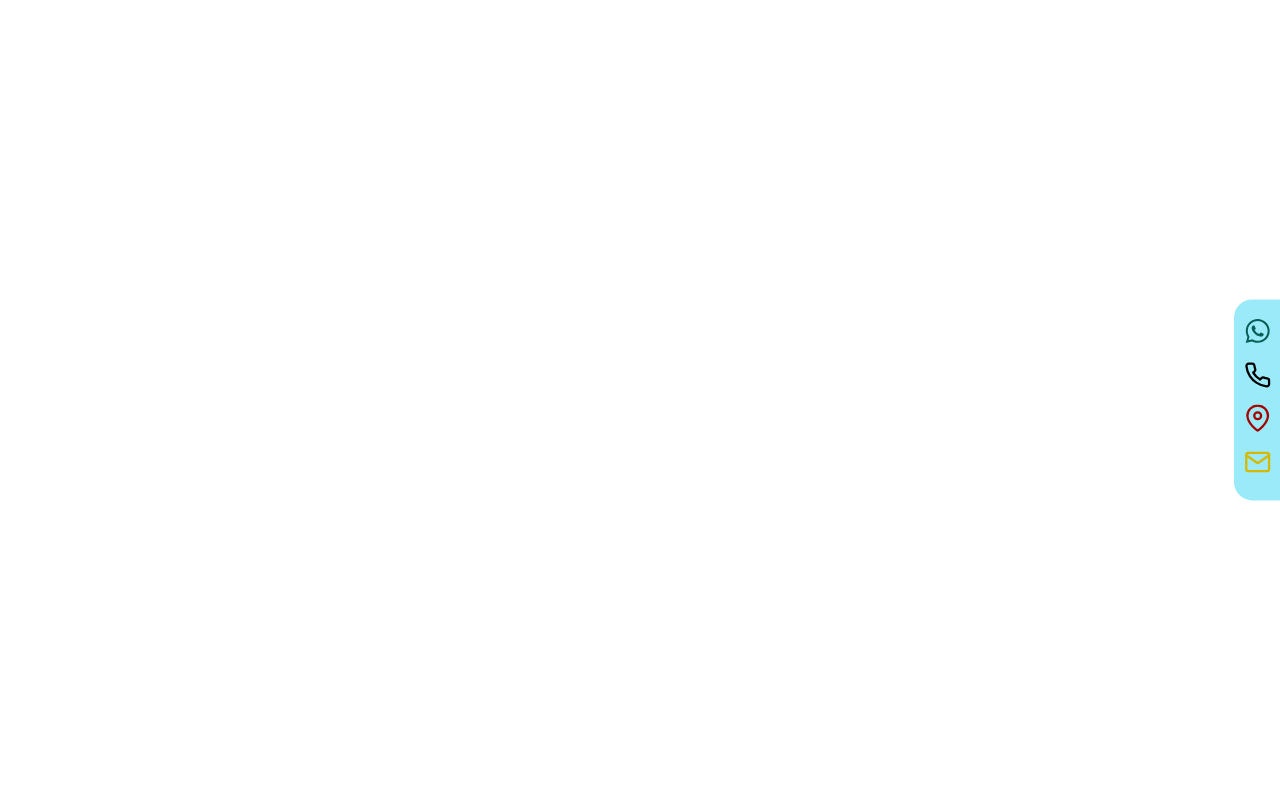
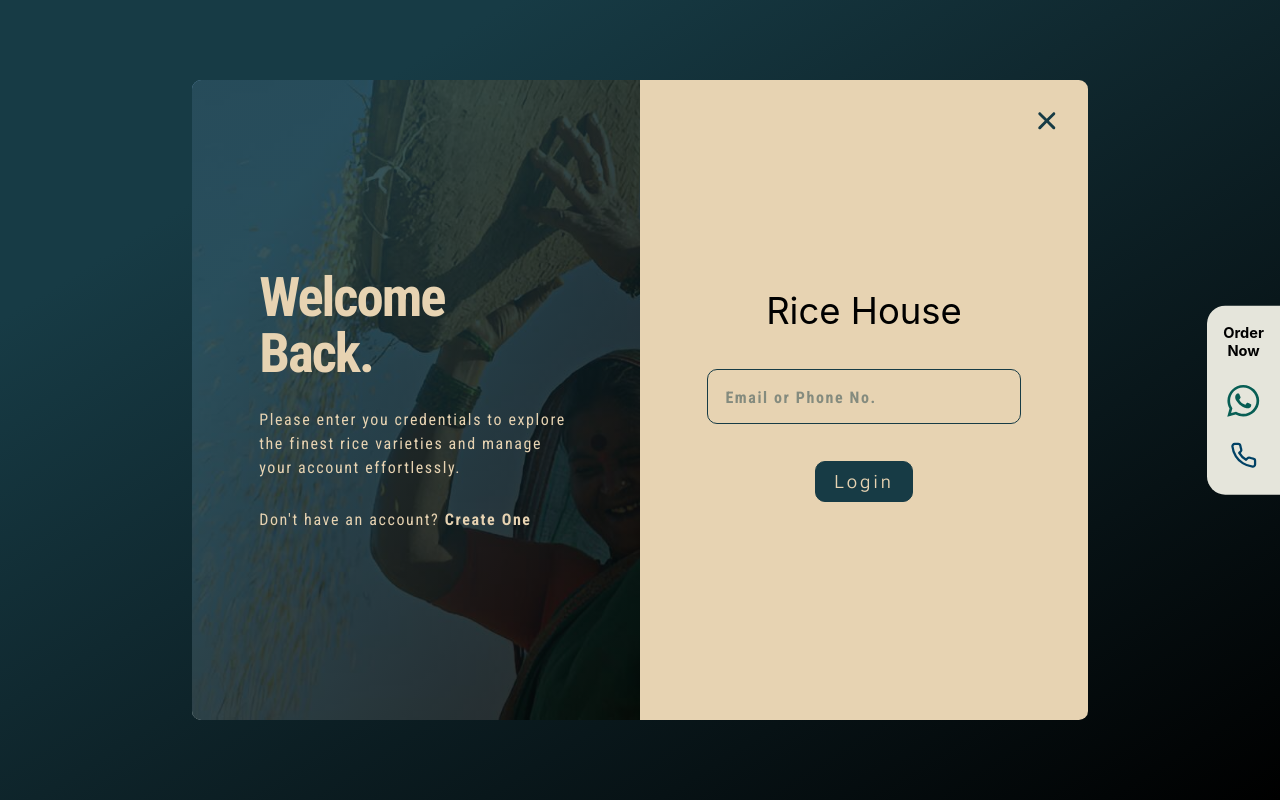
Before and after one commit to yashwanthkolli/ricehouse, a React (Create React App) app: page /login in a window 1280 px wide. Before the commit this address had no page. Built offline with nearby package versions, Linux system fonts and the light colour scheme; a web font is replaced by a local one.

Commit message:
Login method change

```diff
--- a/src/App.js
+++ b/src/App.js
@@ -39,8 +39,8 @@ function App() {
       <UniversalContactSection />
       <ToastContainer position='bottom-right' />
       <Routes>
-        <Route path='/home' element={<HomePage />} />
-        <Route path='/' element={<Login />} />
+        <Route path='/' element={<HomePage />} />
+        <Route path='/login' element={<Login />} />
         <Route path='/signup' element={<SignUp />} />
         <Route path='/wholesale' element={<Wholesale />} />
         <Route path='/retail' element={<Retail />} />
--- a/src/Components/LoginIcon/LoginIcon.js
+++ b/src/Components/LoginIcon/LoginIcon.js
@@ -25,7 +25,7 @@ const LoginIcon = ({color}) => {
       <div className='login-icon'>
           <div className='options' style={{display: isExpired ? 'flex' : 'none'}}>
               <Link className={`option ${color === 'dark' ? 'option-dark' : 'option-light'}`} to='/signup'>Sign Up</Link>
-              <Link className={`option ${color === 'dark' ? 'option-dark' : 'option-light'}`} to='/'>Login</Link>
+              <Link className={`option ${color === 'dark' ? 'option-dark' : 'option-light'}`} to='/login'>Login</Link>
           </div>
           <div className='icons' style={{display: isExpired ? 'none' : 'flex'}}>
             <Menu menuButton={<div className={`icon ${color === 'dark' ? 'icon-dark' : 'icon-light'}`}><FaRegUserCircle /></div>} transition>
--- a/src/Components/MapSection/MapSection.js
+++ b/src/Components/MapSection/MapSection.js
@@ -22,7 +22,7 @@ class MapSection extends React.Component {
         return (
             <div className='map-section'>
                 <div className='map-container' id='mapid' data-aos="fade-up" data-aos-duration="1000">
-                    <MapContainer center={[12.935734, 77.525311]} zoom={14} scrollWheelZoom={false}>
+                    <MapContainer center={[12.935734, 77.525311]} zoom={14} scrollWheelZoom={false} touchZoom={false} dragging={false}>
                         <TileLayer
                         attribution='&copy; <a href="http://osm.org/copyright">OpenStreetMap</a> contributors'
                         url="https://{s}.tile.openstreetmap.org/{z}/{x}/{y}.png"
--- a/src/Components/Menu/Menu.Styles.scss
+++ b/src/Components/Menu/Menu.Styles.scss
@@ -205,7 +205,7 @@
     display: flex;
     justify-content: space-evenly;
     align-items: center;
-    font-size: 2rem;
+    font-size: 3rem;
 
     .link {
       color: #E7D3B2;
--- a/src/Components/Menu/Menu.js
+++ b/src/Components/Menu/Menu.js
@@ -50,7 +50,7 @@ const Menu = ({color}) => {
             </div>
             <div className={`menu ${open ? 'visible' : 'invisible'}`}>
                 <div className='menu-items'>
-                    <Link className='menu-option' to='/home'><span>Home</span></Link>
+                    <Link className='menu-option' to='/'><span>Home</span></Link>
                     <Link className='menu-option' to='/#about-us-section'><span>About Us</span></Link>
                     <Link className='menu-option' to='/wholesale'><span>Buy Wholesale</span></Link>
                     <Link className='menu-option' to='/retail'><span>Buy Retail</span></Link>
@@ -67,7 +67,7 @@ const Menu = ({color}) => {
                     </div>
                     <div className='text'>Our team at Rice House aim to provide best products at affordable prices. We assure you of the highest quality services, business integrity, and cooperation.</div>
                     <div className='links'>
-                        <a href='mailto:varija.3005@gmail.com' rel='noreferrer'>
+                        <a href='mailto:ricehouse.blr@gmail.com' rel='noreferrer'>
                             <FiMail className='link' />
                         </a>
                         <a href='tel:9916835143' rel='noreferrer'>
--- a/src/Components/UniversalContactSection/UniversalContactSection.Styles.scss
+++ b/src/Components/UniversalContactSection/UniversalContactSection.Styles.scss
@@ -1,39 +1,49 @@
 .uni-contact {
   position: fixed;
+  width: 8rem;
   z-index: 1000;
   top: 50%;
   transform: translateY(-50%);
   right: 0;
   display: flex;
   flex-direction: column;
+  align-items: center;
   font-size: 3rem;
   padding: 2rem 1rem;
-  gap: 1rem;
+  gap: 1.5rem;
   border-radius: 2rem 0 0 2rem;
-  animation: bg 1s linear 0s infinite alternate;
+  animation: bg 1.5s linear 0s infinite alternate;
 
   .whatsapp {
     color: #075E54;
+    font-size: 4rem;
   }
 
   .call {
-    color: black;
+    color: #004165;
   }
 
   .location {
-    color: rgb(165, 0, 0);
+    color: #822F2B;
   }
 
   .mail {
-    color: rgb(213, 185, 0);
+    color: #1e1e1e;
+  }
+
+  .text {
+    font-size: 1.6rem;
+    text-align: center;
+    font-weight: bold;
+    margin-bottom: 1rem;
   }
 }
 
 @keyframes bg {
   0% {
-    background: #9cecfb;
+    background: #fffff0;
   }
   100% {
-    background: #4992b7;
+    background: #b4b4b4;
   }
 }
--- a/src/Components/UniversalContactSection/UniversalContactSection.js
+++ b/src/Components/UniversalContactSection/UniversalContactSection.js
@@ -5,13 +5,14 @@ import { FaWhatsapp } from "react-icons/fa6";
 const UniversalContactSection = () => {
   return (
     <div className='uni-contact'>
+      <p className='text'>Order Now</p>
       <a className='whatsapp' href='https://wa.me/919916835143' rel='noreferrer'>
         <FaWhatsapp className='link' />
       </a>
       <a className='call' href='tel:9916835143' rel='noreferrer'>
         <FiPhone className='link' />
       </a>
-      <a
+      {/* <a
         className='location'
         href='https://maps.app.goo.gl/am1prqMjPrST6z4y9'
         target='_blanck'
@@ -19,9 +20,9 @@ const UniversalContactSection = () => {
       >
         <FiMapPin className='link' />
       </a>
-      <a className='mail' href='mailto:varija.3005@gmail.com' rel='noreferrer'>
+      <a className='mail' href='mailto:ricehouse.blr@gmail.com' rel='noreferrer'>
         <FiMail className='link' />
-      </a>
+      </a> */}
     </div>
   )
 }
--- a/src/Pages/Login/Login.js
+++ b/src/Pages/Login/Login.js
@@ -12,10 +12,10 @@ import setAuthToken from '../../utils/setAuthToken';
 
 const Login = () => {
   const [phone, setPhone] = useState('')
-  const [password, setPassword] = useState('')
+  // const [password, setPassword] = useState('')
   const [isOpen, setIsOpen] = useState(false);
-  const [resetPhone, setResetPhone] = useState('')
-  const [passwordVisible, setPasswordVisible] = useState(false)
+  // const [resetPhone, setResetPhone] = useState('')
+  // const [passwordVisible, setPasswordVisible] = useState(false)
   const dialogRef = useRef()
   const navigate = useNavigate()
 
@@ -23,9 +23,11 @@ const Login = () => {
     const token = localStorage.token
     if(token) {
       setAuthToken(token);
-      axios.get('https://ricehouse.in/backend/api/auth/user')
+      console.log(token)
+      axios.get('http://localhost:5000/api/auth/user')
       .then(res => res.data.phone ? navigate('/home') : null)
       .catch(err => {
+        console.log(err)
         localStorage.removeItem('token')
         toast("user data error. Login again", {
           type: "error",
@@ -51,18 +53,18 @@ const Login = () => {
     setPhone(e.target.value)
   }
 
-  const handlePasswordChange = e => {
-    setPassword(e.target.value)
-  }
+  // const handlePasswordChange = e => {
+  //   setPassword(e.target.value)
+  // }
 
-  const handleResetPhoneChange = e => {
-    setResetPhone(e.target.value)
-  }
+  // const handleResetPhoneChange = e => {
+  //   setResetPhone(e.target.value)
+  // }
 
   const handleLogin = async () => {
     const id = toast.loading('Please wait...')
     await axios
-      .post(`https://ricehouse.in/backend/api/auth`, { phone, password })
+      .post(`http://localhost:5000/api/auth`, { phone })
       .then(res => {
         localStorage.setItem('token', JSON.stringify(res.data.token))
         toast.update(id, {
@@ -71,11 +73,11 @@ const Login = () => {
           isLoading: false,
           autoClose: 2000,
         })
-        navigate('/home')
+        navigate('/')
       })
       .catch(err => {
         setPhone('')
-        setPassword('')
+        // setPassword('')
         toast.update(id, {
           render: 'User not found! Create an account.',
           type: 'error',
@@ -89,25 +91,25 @@ const Login = () => {
     navigate(-1)
   }
 
-  const handleResetPassword = async () => {
-    await axios.post('https://ricehouse.in/backend/api/auth/changepassword', { phone: resetPhone })
-    .then(res => {
-      setIsOpen(false)
-      setPhone('')
-      toast("Email sent Successfully", {
-        type: "success",
-        isLoading: false,
-        autoClose: 5000
-      });
-    })
-    .catch(err => {
-      toast("Failed to Send Email", {
-        type: "error",
-        isLoading: false,
-        autoClose: 5000
-      });
-    })
-  };
+  // const handleResetPassword = async () => {
+  //   await axios.post('https://ricehouse.in/backend/api/auth/changepassword', { phone: resetPhone })
+  //   .then(res => {
+  //     setIsOpen(false)
+  //     setPhone('')
+  //     toast("Email sent Successfully", {
+  //       type: "success",
+  //       isLoading: false,
+  //       autoClose: 5000
+  //     });
+  //   })
+  //   .catch(err => {
+  //     toast("Failed to Send Email", {
+  //       type: "error",
+  //       isLoading: false,
+  //       autoClose: 5000
+  //     });
+  //   })
+  // };
 
   return (
     <div className='login-page'>
@@ -137,20 +139,20 @@ const Login = () => {
           <div className='inputs'>
             <Input
               value={phone}
-              placeholder='Email'
+              placeholder='Email or Phone No.'
               type='text'
               onChange={handlePhoneChange}
             />
-            <Input
+            {/* <Input
               value={password}
               placeholder='Password'
               type={passwordVisible ? 'text' : 'password'}
               onChange={handlePasswordChange}
               icon={passwordVisible ? <FaEyeSlash onClick={() => setPasswordVisible(prev => !prev)} /> : <FaEye onClick={() => setPasswordVisible(prev => !prev)} />}
-            />
-            <div className='forgot-password-container'>
+            /> */}
+            {/* <div className='forgot-password-container'>
               <button className='forgot-password' onClick={openDialog}>Forgot Password</button>
-            </div>
+            </div> */}
           </div>
           <div className='buttons-container'>
             <button className='button' onClick={handleLogin}>
@@ -166,7 +168,7 @@ const Login = () => {
           </button> */}
         </div>
       </div>
-      <dialog className='address-dialog' ref={dialogRef} onCancel={closeDialog}>
+      {/* <dialog className='address-dialog' ref={dialogRef} onCancel={closeDialog}>
           <div className='content'>
             <div className='text'>Please enter the email accociated with the account. You will receive a password reset link. Please check your spam folder as well.</div>
             <Input
@@ -181,7 +183,7 @@ const Login = () => {
           <div className='close' onClick={closeDialog}>
             <IoIosClose />
           </div>
-        </dialog>
+        </dialog> */}
     </div>
   )
 }
--- a/src/Pages/OrderStatus/OrderStatus.js
+++ b/src/Pages/OrderStatus/OrderStatus.js
@@ -50,7 +50,7 @@ const OrderStatus = () => {
               <p>Your payment has been <span className='error'>failed</span>. Your order is not complete. Please try again!</p>
             }
             <div className='links'>
-              <Link to='/home'>Shop Again</Link>
+              <Link to='/'>Shop Again</Link>
               <Link to='/orders'>Orders</Link>
             </div>
           </div>
--- a/src/Pages/Profile/Profile.js
+++ b/src/Pages/Profile/Profile.js
@@ -27,7 +27,7 @@ const Profile = () => {
 
   useEffect(() => {
     const token = localStorage.token
-    if(!token) return navigate('/');
+    if(!token) return navigate('/login');
     setAuthToken(JSON.parse(token));
     axios.get('https://ricehouse.in/backend/api/auth/user')
     .then(res => setUser(res.data))
@@ -81,7 +81,7 @@ const Profile = () => {
           </div>
           <div className='password'>
             Click the following buttton to get password reset link. You will recieve a mail with Password reset link. Please check your spam folder as well.
-            <button className='button' onClick={openDialog}>Reset Password</button>
+            {/* <button className='button' onClick={openDialog}>Reset Password</button> */}
           </div>
           <div className='buttons'>
             <Link to='/cart'><button className='button'>View Cart</button></Link>
--- a/src/Pages/SignUp/SignUp.js
+++ b/src/Pages/SignUp/SignUp.js
@@ -13,8 +13,8 @@ import { FaEyeSlash, FaEye } from 'react-icons/fa'
 const SignUp = () => {
   const [name, setName] = useState('')
   const [phone, setPhone] = useState('')
-  const [password, setPassword] = useState('')
-  const [passwordVisible, setPasswordVisible] = useState(false)
+  // const [password, setPassword] = useState('')
+  // const [passwordVisible, setPasswordVisible] = useState(false)
   const navigate = useNavigate()
 
   const handleNameChange = e => {
@@ -25,14 +25,14 @@ const SignUp = () => {
     setPhone(e.target.value)
   }
 
-  const handlePasswordChange = e => {
-    setPassword(e.target.value)
-  }
+  // const handlePasswordChange = e => {
+  //   setPassword(e.target.value)
+  // }
 
   const handleSignUp = async () => {
     const id = toast.loading('Please wait...')
     await axios
-      .post(`https://ricehouse.in/backend/api/users`, { name, phone, password })
+      .post(`https://ricehouse.in/backend/api/users`, { name, phone })
       .then(res => {
         localStorage.setItem('token', JSON.stringify(res.data.token))
         toast.update(id, {
@@ -41,12 +41,12 @@ const SignUp = () => {
           isLoading: false,
           autoClose: 2000,
         })
-        navigate('/home')
+        navigate('/')
       })
       .catch(err => {
         setName('')
         setPhone('')
-        setPassword('')
+        // setPassword('')
         toast.update(id, {
           render: 'User already exist with this email. Please login.',
           type: 'error',
@@ -57,7 +57,7 @@ const SignUp = () => {
   }
 
   const handleClose = () => {
-    navigate('/home')
+    navigate('/')
   }
   return (
     <div className='login-page'>
@@ -81,7 +81,7 @@ const SignUp = () => {
             </p>
             <p className='text'>
               Already have an account?{' '}
-              <Link className='bold' to='/'>
+              <Link className='bold' to='/login'>
                 Login here
               </Link>
             </p>
@@ -97,18 +97,18 @@ const SignUp = () => {
               onChange={handleNameChange}
             />
             <Input
-              placeholder='EMail'
+              placeholder='EMail or Phone No.'
               value={phone}
               type='text'
               onChange={handlePhoneChange}
             />
-            <Input
+            {/* <Input
               placeholder='Password'
               value={password}
               type={passwordVisible ? 'text' : 'password'}
               onChange={handlePasswordChange}
               icon={passwordVisible ? <FaEyeSlash onClick={() => setPasswordVisible(prev => !prev)} /> : <FaEye onClick={() => setPasswordVisible(prev => !prev)} />}
-            />
+            /> */}
           </div>
           <div className='buttons-container'>
             <button className='button' onClick={handleSignUp}>
```
Also changed, not shown: src/Components/ContactUsSection/ContactUsSection.js (+4 -5 lines).
